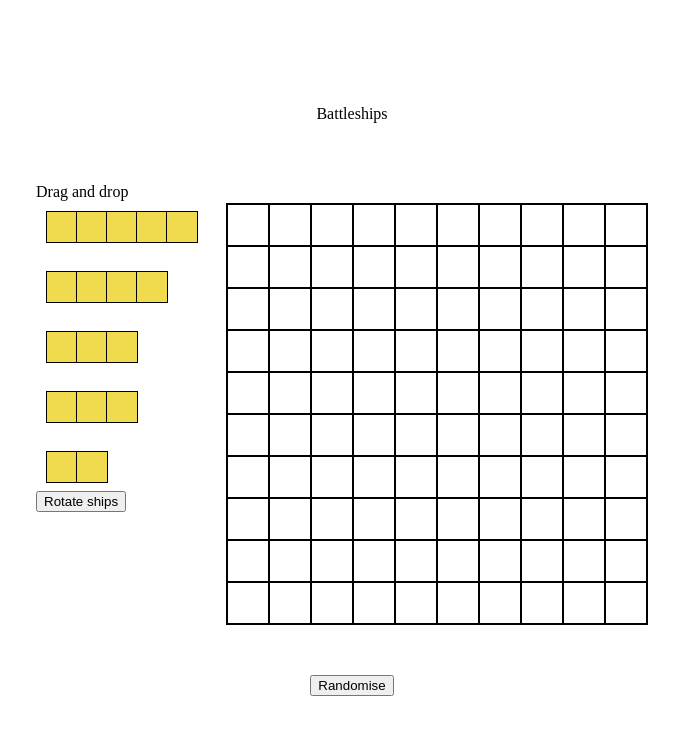
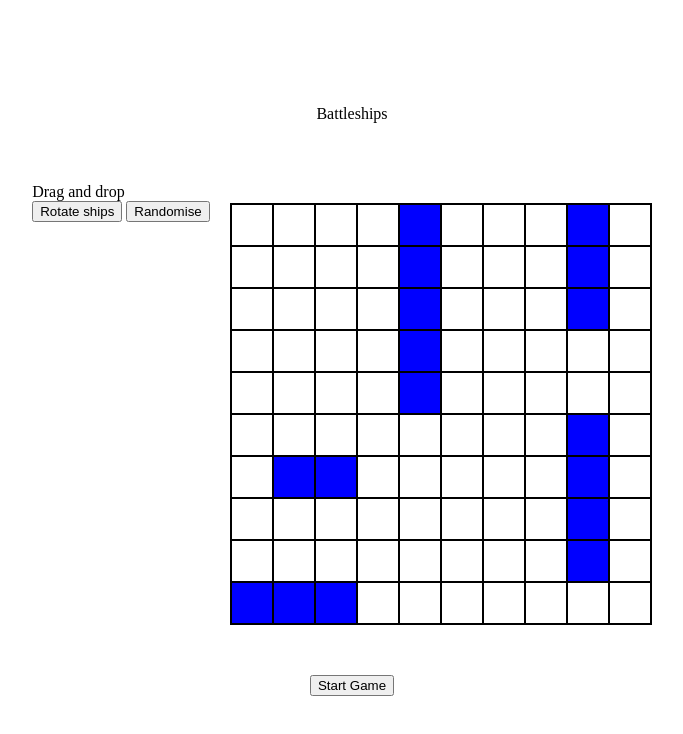
Before and after one commit to Barrymoonshine/battleships, a website built with webpack: page dist/index.html in a window 1280 px wide. Both pictures are taken after a click on the button "Randomise". Shown: the whole page, without its empty margins (288-971 px from the left). Built offline with nearby package versions, Linux system fonts and the light colour scheme.

Commit message:
Start game button created

```diff
--- a/src/index.js
+++ b/src/index.js
@@ -1,4 +1,4 @@
 import './styles/global-style.css';
 import GameFlowController from './modules/GameFlowController';
 
-GameFlowController.startGame();
+GameFlowController.initiateGameSetUp();
--- a/src/modules/DisplayController.js
+++ b/src/modules/DisplayController.js
@@ -10,6 +10,11 @@ const DisplayController = (() => {
   const destroyer = document.getElementById('destroyer');
   const submarine = document.getElementById('submarine');
   const patrolBoat = document.getElementById('patrol-boat');
+  const shipsContainer = document.getElementsByClassName(
+    'ship-placement-container'
+  )[0];
+  const dragDropContainer = document.getElementById('drag-drop-container');
+  const aiBoardContainer = document.getElementById('board-container-two');
 
   const renderGameBoard = (board, container, player) => {
     if (player === 'human-player') {
@@ -134,6 +139,18 @@ const DisplayController = (() => {
     }
   };
 
+  const hideShips = () => {
+    shipsContainer.style.display = 'none';
+  };
+
+  const hideDragDropContainer = () => {
+    dragDropContainer.style.display = 'none';
+  };
+
+  const displayAiBoard = () => {
+    aiBoardContainer.style.display = 'grid';
+  };
+
   return {
     renderGameBoard,
     stylePlayerCells,
@@ -142,6 +159,9 @@ const DisplayController = (() => {
     displayWinMessage,
     getCurrentBoard,
     toggleRotateShips,
+    hideShips,
+    hideDragDropContainer,
+    displayAiBoard,
   };
 })();
 
--- a/src/modules/GameFlowController.js
+++ b/src/modules/GameFlowController.js
@@ -14,6 +14,7 @@ const GameFlowController = (() => {
   const shipPlacementContainer = document.getElementsByClassName(
     'ship-placement-container'
   )[0];
+  const startGameButton = document.getElementById('start-game-button');
 
   // Generate players
   const humanPlayer = PlayerController.PlayerFactory('Player one');
@@ -21,7 +22,7 @@ const GameFlowController = (() => {
 
   // Generate boards
   let playerBoard = GameBoardController.createBoard();
-  let aiBoard = GameBoardController.createBoard();
+  const aiBoard = GameBoardController.createBoard();
 
   // Generate ships
   ShipController.createPlayerShips();
@@ -103,11 +104,11 @@ const GameFlowController = (() => {
     }
   };
 
-  const startGame = () => {
-    // Randomly place ships for Ai and human player
+  const initiateGameSetUp = () => {
+    // Randomly place ships for Ai player only
     GameBoardController.placeShipsRandomly(aiBoard, aiShips);
 
-    // Render populated game boards
+    // Render game boards
     DisplayController.renderGameBoard(aiBoard, aiContainer, 'ai-player');
     DisplayController.renderGameBoard(
       playerBoard,
@@ -118,32 +119,67 @@ const GameFlowController = (() => {
     // Style cells
     DisplayController.stylePlayerCells(humanPlayerCells);
     DisplayController.styleAiCells(aiPlayerCells);
+  };
 
+  const startGame = () => {
+    // hide drag and drop container
+    DisplayController.hideDragDropContainer();
+    // Show AI board
+    DisplayController.displayAiBoard();
     // Add event listeners
     addEvtListeners();
   };
 
-  const clearContainers = () => {
+  const clearPlayerContainer = () => {
     DisplayController.clearContainer(playerContainer);
-    DisplayController.clearContainer(aiContainer);
   };
 
-  const clearGameBoardArrays = () => {
+  const clearPlayerBoard = () => {
     playerBoard = GameBoardController.createBoard();
-    aiBoard = GameBoardController.createBoard();
+  };
+
+  const placePlayerShipsRandomly = () => {
+    GameBoardController.placeShipsRandomly(playerBoard, playerShips);
+  };
+
+  const stylePlayerCells = () => {
+    DisplayController.stylePlayerCells(humanPlayerCells);
+  };
+
+  const renderPlayerBoard = () => {
+    DisplayController.renderGameBoard(
+      playerBoard,
+      playerContainer,
+      'human-player'
+    );
+  };
+
+  const hideShips = () => {
+    DisplayController.hideShips();
+  };
+
+  const handleRandomiseBtn = () => {
+    clearPlayerContainer();
+    clearPlayerBoard();
+    placePlayerShipsRandomly();
+    renderPlayerBoard();
+    stylePlayerCells();
+    hideShips();
   };
 
   randomiseShipsBtn.addEventListener('click', () => {
-    clearContainers();
-    clearGameBoardArrays();
-    startGame();
+    handleRandomiseBtn();
   });
 
   shipPlacementContainer.addEventListener('mousedown', (e) => {
     DragDropController.handleDragStart(e);
   });
 
-  return { startGame };
+  startGameButton.addEventListener('click', () => {
+    startGame();
+  });
+
+  return { initiateGameSetUp };
 })();
 
 export default GameFlowController;
--- a/src/styles/global-style.css
+++ b/src/styles/global-style.css
@@ -112,3 +112,7 @@ ul {
 .invalid-drop {
   background-color: red;
 }
+
+.start-button-container {
+  display: none;
+}
```
Also changed, not shown: dist/index.html, dist/main.js.
